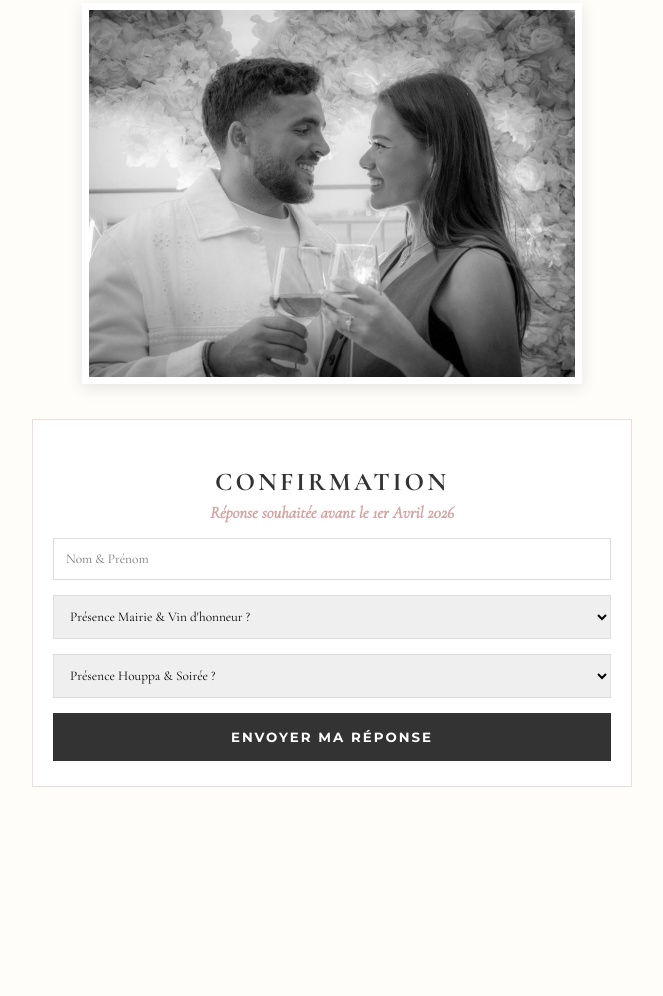
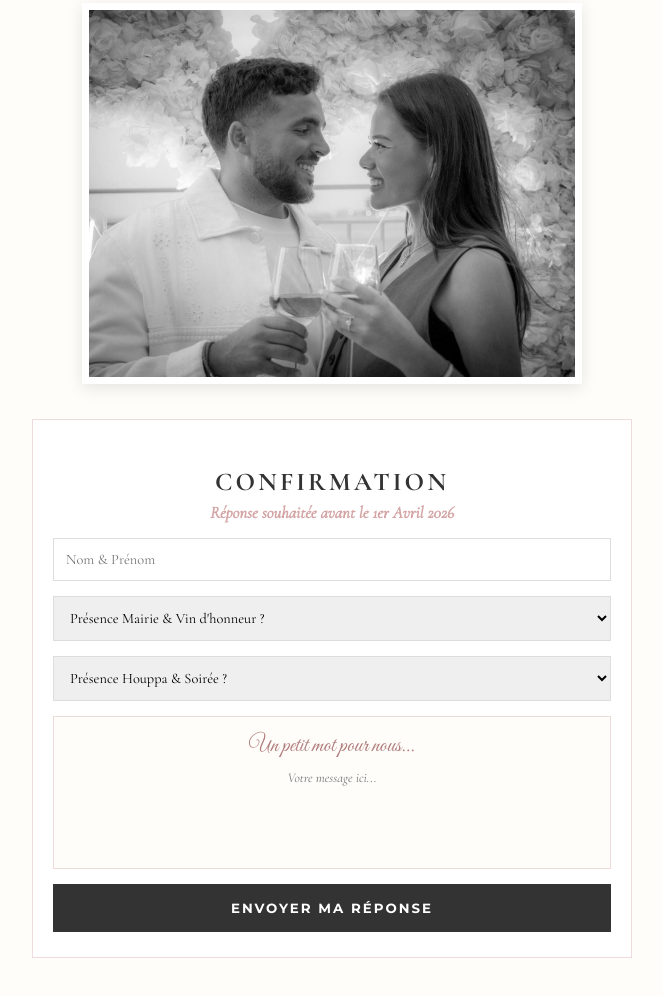
Before and after one commit to Elie1501/Eva-Samuel, a plain HTML site: page invitation.html in a window 1280 px wide. Shown: the part 2460-3456 px from the top of the page, without its empty margins (308-971 px from the left). Before the commit the page ends 3287 px from the top, so only its background shows below. Drawn offline with nearby package versions, Linux system fonts and the light colour scheme; a web font is replaced by a local one.

Commit message:
Refactor RSVP form styles and structure

```diff
--- a/invitation.html
+++ b/invitation.html
@@ -54,7 +54,6 @@
             margin: 0;
         }
 
-        /* MISE À JOUR DE LA POLICE ICI */
         .name-hebrew-sub {
             font-family: 'Frank Ruhl Libre', serif;
             color: var(--rose-fonce);
@@ -80,7 +79,14 @@
         .date-line { font-weight: 700; text-transform: uppercase; letter-spacing: 1px; color: var(--text-dark); }
         .venue-name { font-size: 1.4rem; font-weight: 700; color: var(--rose-prestige); margin-top: 2px; display: block; }
         .address-text { font-style: italic; font-size: 1rem; color: var(--text-gray); }
-        .highlight-text { font-size: 0.95rem; color: var(--rose-prestige); font-style: italic; margin-top: 5px; display: block; }
+
+        .highlight-text {
+            font-size: 0.95rem;
+            color: var(--text-dark);
+            font-style: italic;
+            margin-top: 5px;
+            display: block;
+        }
 
         .event-card { background-color: rgba(255, 255, 255, 0.95); border: 1px solid var(--line-color); padding: 20px 15px; margin: 15px 0; width: 100%; position: relative; }
 
@@ -118,8 +124,38 @@
         }
         .memorial-card p { font-family: 'Cormorant Garamond', serif; font-size: 1.1rem; line-height: 1.5; color: var(--text-dark); font-style: italic; margin: 0; }
 
+        /* FORMULAIRE STYLISÉ */
         .wedding-card { background: white; padding: 25px 20px; margin-top: 20px; border: 1px solid var(--line-color); text-align: left; }
         .btn-action { background: var(--text-dark); color: white; border: none; padding: 16px; width: 100%; text-transform: uppercase; font-weight: 700; cursor: pointer; letter-spacing: 2px; font-family: 'Montserrat', sans-serif; transition: 0.3s; }
+
+        .form-input { margin-bottom:15px; width:100%; padding:12px; border:1px solid #ddd; font-family: inherit; font-size: 0.9rem; }
+
+        .message-box {
+            background: #fffdf9;
+            border: 1px solid var(--line-color);
+            padding: 15px;
+            margin-bottom: 15px;
+            position: relative;
+        }
+        .message-box label {
+            display: block;
+            font-family: 'Great Vibes', cursive;
+            font-size: 1.4rem;
+            color: var(--rose-fonce);
+            margin-bottom: 8px;
+            text-align: center;
+        }
+        .message-box textarea {
+            width: 100%;
+            height: 80px;
+            border: none;
+            background: transparent;
+            font-family: 'Cormorant Garamond', serif;
+            font-style: italic;
+            resize: none;
+            outline: none;
+            text-align: center;
+        }
 
         .rsvp-deadline { font-family: 'Cormorant Garamond', serif; font-size: 1.05rem; color: var(--rose-prestige); font-style: italic; text-align: center; display: block; margin-bottom: 15px; font-weight: 600; }
     </style>
@@ -255,24 +291,33 @@
         <div class="wedding-card" id="rsvp">
             <h2 class="section-title" style="text-align: center; font-size: 1.6rem;">Confirmation</h2>
             <span class="rsvp-deadline">Réponse souhaitée avant le 1er Avril 2026</span>
+
             <form id="rsvpForm">
-                <input type="text" name="nom" required placeholder="Nom & Prénom" style="margin-bottom:15px; width:100%; padding:12px; border:1px solid #ddd; font-family: inherit;">
-                <select name="pres_m" id="pres_m" onchange="toggleM()" required style="margin-bottom:15px; width:100%; padding:12px; border:1px solid #ddd; font-family: inherit;">
+                <input type="text" name="nom" required placeholder="Nom & Prénom" class="form-input">
+
+                <select name="pres_m" id="pres_m" onchange="toggleM()" required class="form-input">
                     <option value="" disabled selected>Présence Mairie & Vin d'honneur ?</option>
                     <option value="oui">OUI</option>
                     <option value="non">NON</option>
                 </select>
-                <div id="sec_m" style="display:none; margin-bottom: 15px; background: #fdfaf6; padding: 10px;">
-                    <input type="number" name="ad_m" min="1" value="1" placeholder="Nombre d'adultes" style="width:100%; padding:10px; border:1px solid #ddd;">
+                <div id="sec_m" style="display:none; margin-bottom: 15px; background: #fdfaf6; padding: 10px; border-left: 2px solid var(--rose-prestige);">
+                    <input type="number" name="nb_m" min="1" placeholder="Nombre de personnes" class="form-input" style="margin-bottom:0;">
                 </div>
-                <select name="pres_h" id="pres_h" onchange="toggleH()" required style="margin-bottom:15px; width:100%; padding:12px; border:1px solid #ddd; font-family: inherit;">
+
+                <select name="pres_h" id="pres_h" onchange="toggleH()" required class="form-input">
                     <option value="" disabled selected>Présence Houppa & Soirée ?</option>
                     <option value="oui">OUI</option>
                     <option value="non">NON</option>
                 </select>
-                <div id="sec_h" style="display:none; margin-bottom: 15px; background: #fdfaf6; padding: 10px;">
-                    <input type="number" name="ad_h" min="1" value="1" placeholder="Nombre d'adultes" style="width:100%; padding:10px; border:1px solid #ddd;">
+                <div id="sec_h" style="display:none; margin-bottom: 15px; background: #fdfaf6; padding: 10px; border-left: 2px solid var(--rose-prestige);">
+                    <input type="number" name="nb_h" min="1" placeholder="Nombre de personnes" class="form-input" style="margin-bottom:0;">
                 </div>
+
+                <div class="message-box">
+                    <label>Un petit mot pour nous...</label>
+                    <textarea name="message" placeholder="Votre message ici..."></textarea>
+                </div>
+
                 <button type="submit" id="subBtn" class="btn-action">Envoyer ma réponse</button>
             </form>
         </div>
```
